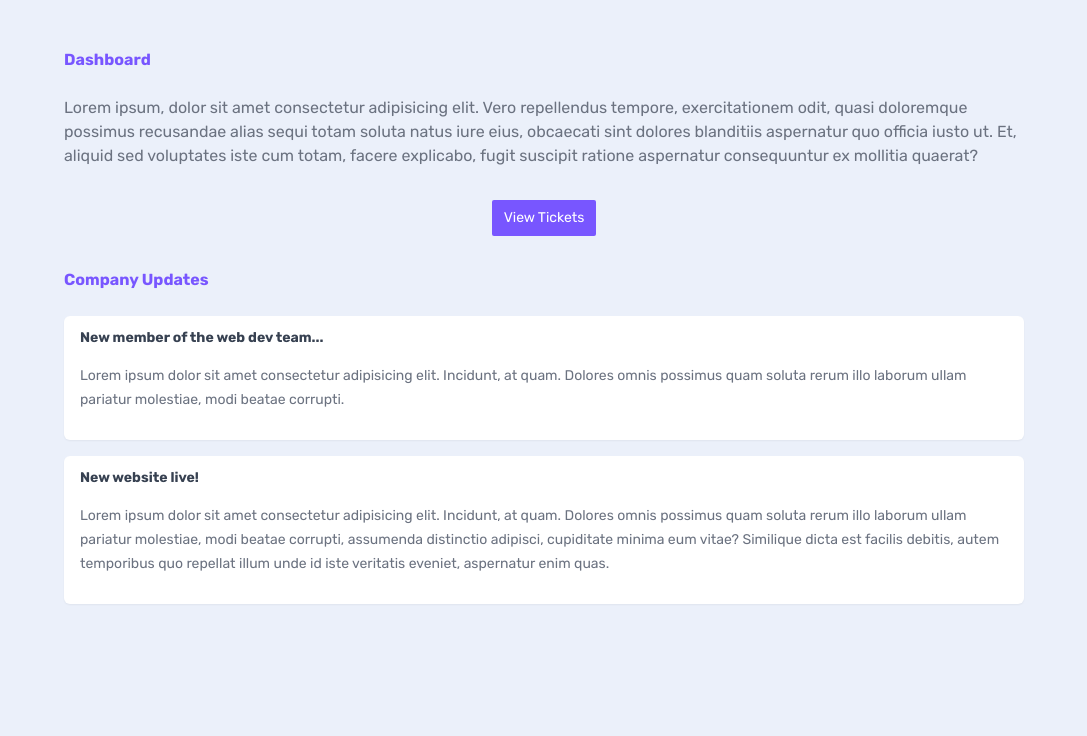
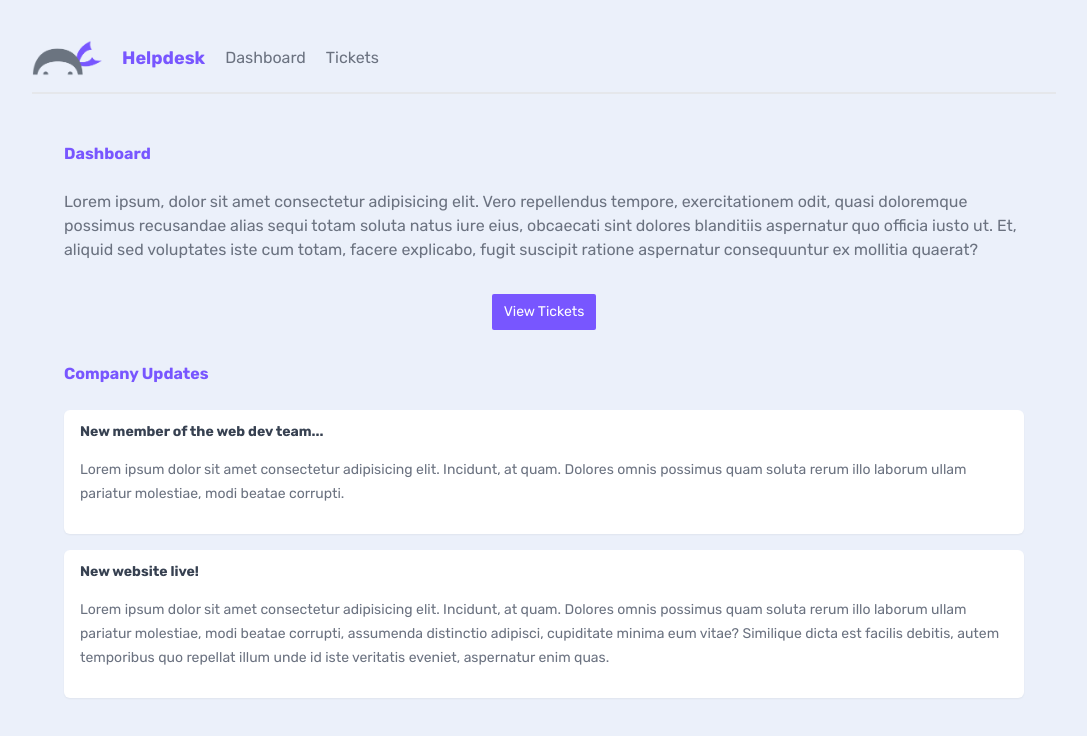
Before and after one commit to Mig-uel/helpdesk, a Next.js app: page / in a window 1280 px wide. Shown: the top 736 px of the page, without its empty margins (96-1183 px from the left). Built offline with nearby package versions, Linux system fonts and the light colour scheme.

Commit message:
refactor: Remove unused page components and add DashboardLayout component

```diff
--- /dev/null
+++ b/app/(dashboard)/layout.tsx
@@ -0,0 +1,16 @@
+import Navbar from '../components/navbar/navbar.component'
+
+const DashboardLayout = ({
+  children,
+}: Readonly<{
+  children: React.ReactNode
+}>) => {
+  return (
+    <>
+      <Navbar />
+      {children}
+    </>
+  )
+}
+
+export default DashboardLayout
```
